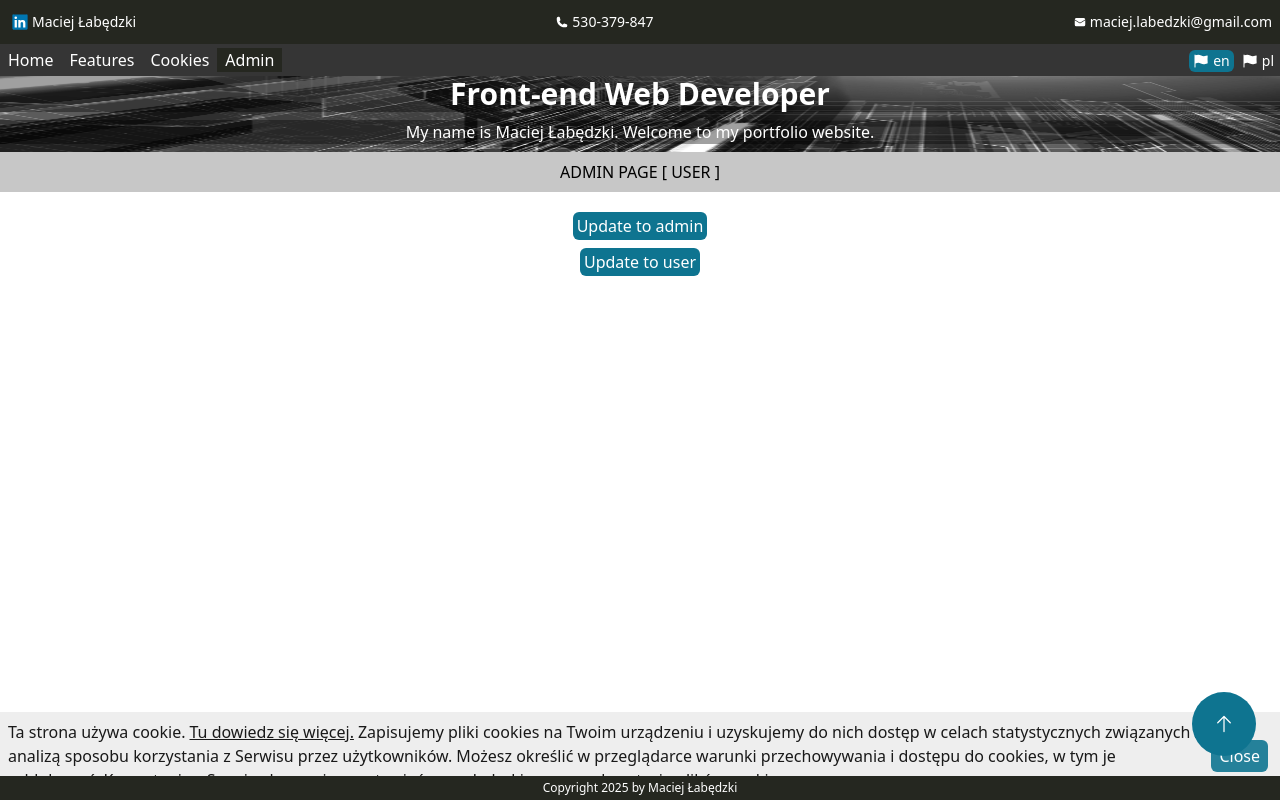
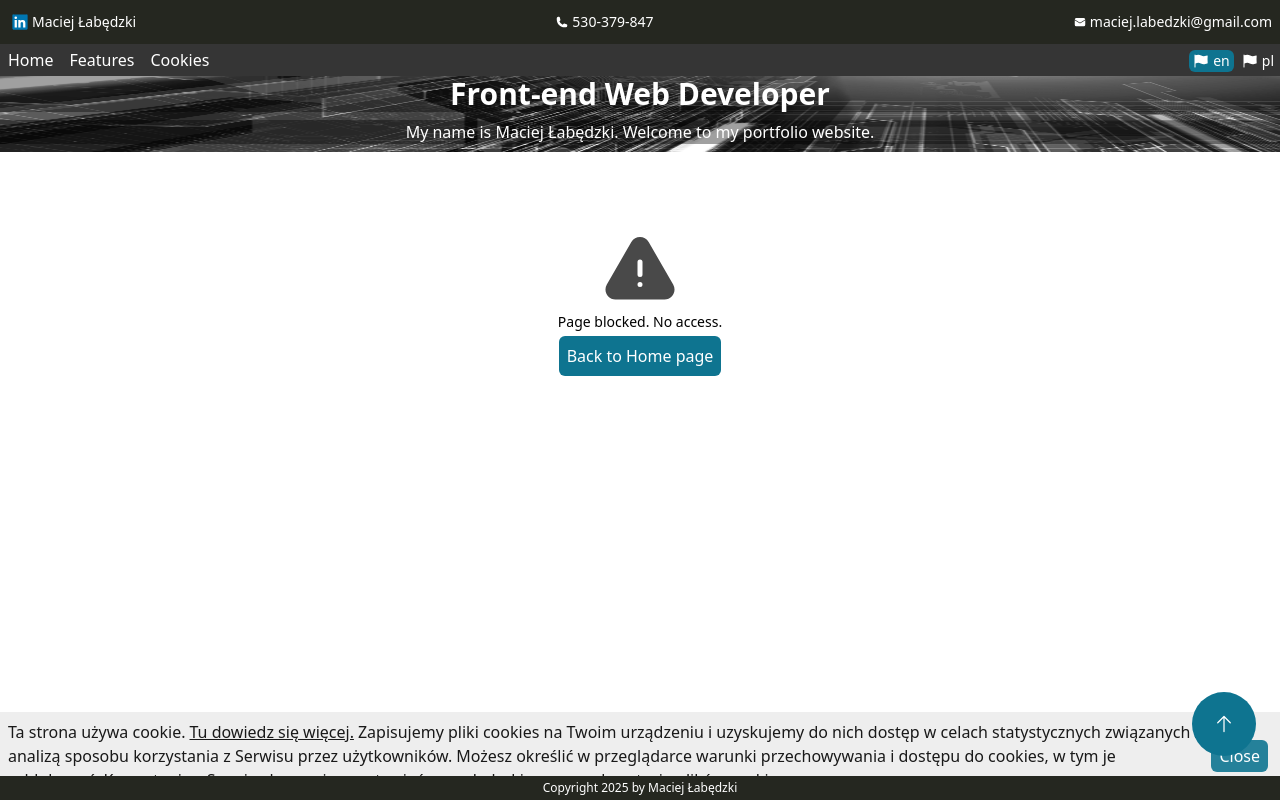
Before and after one commit to maciejlabedzki/portfolio, a React (Create React App) app: page /admin in a window 1280 px wide. Built offline with nearby package versions, Linux system fonts and the light colour scheme; what tailwindcss-safe-area would draw is missing.

Commit message:
add: Admin page, add: validation Route page, add: translations, add: more Feature, modify: Naviagation links based on env access

```diff
--- a/package.json
+++ b/package.json
@@ -80,6 +80,7 @@
     "react": "^18.2.0",
     "react-dom": "^18.2.0",
     "react-helmet": "^6.1.0",
+    "react-hot-toast": "^2.5.2",
     "react-i18next": "^12.1.5",
     "react-moment-proptypes": "^1.8.1",
     "react-refresh": "^0.17.0",
--- a/public/locales/en/translation.json
+++ b/public/locales/en/translation.json
@@ -37,6 +37,9 @@
       "BackToHomePage": "Back to Home page",
       "Header": "PAGE 404",
       "WrongURLAdress": "Wrong URL adress:"
+    },
+    "NoAccessPage": {
+      "Header": "Page blocked. No access."
     }
   },
   "SearchFiltersOptions": {
--- a/public/locales/pl/translation.json
+++ b/public/locales/pl/translation.json
@@ -37,6 +37,9 @@
       "BackToHomePage": "Wróć na Stronę Główną",
       "Header": "STRONA 404",
       "WrongURLAdress": "Błędny adres URL:"
+    },
+    "NoAccessPage": {
+      "Header": "Page blocked. No access."
     }
   },
   "SearchFiltersOptions": {
--- a/src/components/NavigationLink/NavigationLink.js
+++ b/src/components/NavigationLink/NavigationLink.js
@@ -9,6 +9,7 @@ const NavigationLink = ({
   active,
   additionalClasses,
   testId,
+  hidden,
 }) => {
   return (
     <Link
@@ -17,6 +18,7 @@ const NavigationLink = ({
         'justify-start items-center',
         'text-white my-1 px-2 hover:text-gray-50',
         active && 'bg-black-200',
+        hidden && 'hidden',
         additionalClasses,
       )}
       title={linkPath}
--- a/src/data/features.js
+++ b/src/data/features.js
@@ -327,6 +327,30 @@ const FEATURES_DATA = [
     id: 39,
     isIconByType: true,
   },
+  {
+    name: 'Admin developer page',
+    done: true,
+    type: 'admin',
+    status: 'add',
+    id: 40,
+    isIconByType: true,
+  },
+  {
+    name: 'Admin no access page',
+    done: true,
+    type: 'admin',
+    status: 'add',
+    id: 41,
+    isIconByType: true,
+  },
+  {
+    name: 'Admin validation route page by env',
+    done: true,
+    type: 'admin',
+    status: 'add',
+    id: 42,
+    isIconByType: true,
+  },
 ];
 
 export { FEATURES_DATA };
--- a/src/pages/Admin/Admin.js
+++ b/src/pages/Admin/Admin.js
@@ -6,20 +6,16 @@ import UserContext from '../../contexts/UserContext';
 import { getByTestId } from '../../lib/helper';
 
 const AdminPage = ({ testId }) => {
-  const { isAdmin, userStorage, updateUserContext } = useContext(UserContext);
+  const { isAdmin, updateUserContext } = useContext(UserContext);
 
   const handleUpdateAdmin = useCallback(
-    (isAdmin) => {
+    (value) => {
       updateUserContext?.((prevState) => ({
         ...prevState,
-        isAdmin: isAdmin,
-        userStorage: {
-          ...userStorage,
-          // name: name,
-        },
+        isAdmin: value,
       }));
     },
-    [updateUserContext, userStorage],
+    [updateUserContext],
   );
 
   return (
@@ -35,13 +31,13 @@ const AdminPage = ({ testId }) => {
       </div>
 
       <Button
-        name="Update to admin"
+        name="Context is admin"
         onClick={() => handleUpdateAdmin(true)}
         additionalClasses={'min-w-[200px]'}
       />
 
       <Button
-        name="Update to user"
+        name="Context no admin"
         onClick={() => handleUpdateAdmin(false)}
         additionalClasses={'min-w-[200px]'}
       />
--- /dev/null
+++ b/src/pages/NoAccessPage/NoAccessPage.js
@@ -0,0 +1,42 @@
+import { ExclamationTriangleIcon } from '@heroicons/react/24/solid';
+import PropTypes from 'prop-types';
+import { useTranslation } from 'react-i18next';
+import { twMerge } from 'tailwind-merge';
+import { NavigationLink } from '../../components';
+import { getByTestId } from '../../lib/helper';
+
+const NoAccessPage = ({ testId }) => {
+  const { t } = useTranslation();
+
+  return (
+    <div
+      className={twMerge(
+        'w-full mt-20 flex flex-col',
+        'justify-center items-center',
+      )}
+      {...getByTestId(testId, 'container')}
+    >
+      <ExclamationTriangleIcon className="w-20 h-20 text-black-400" />
+
+      <span className="text-sm mb-0">{t('Page.NoAccessPage.Header')}</span>
+
+      <NavigationLink
+        to="/"
+        name={t('Page.404.BackToHomePage')}
+        additionalClasses={twMerge(
+          'rounded-md px-2 py-2 bg-tahiti-700 hover:opacity-90',
+        )}
+      />
+    </div>
+  );
+};
+
+export default NoAccessPage;
+
+NoAccessPage.propTypes = {
+  testId: PropTypes.string,
+};
+
+NoAccessPage.defaultProps = {
+  testId: '',
+};
--- a/src/router/AppRouter.js
+++ b/src/router/AppRouter.js
@@ -10,7 +10,18 @@ import AdminPage from '../pages/Admin/Admin';
 import PageCookies from '../pages/Cookies/Cookies';
 import Features from '../pages/Features/Features';
 import Home from '../pages/Home/Home';
+import NoAccessPage from '../pages/NoAccessPage/NoAccessPage';
 import Page404 from '../pages/Page404/Page404';
+
+export const ProtectedAdminPage = ({ children }) => {
+  const isAdmin = JSON.parse(process.env.REACT_APP_ADMIN);
+
+  if (isAdmin) {
+    return children;
+  } else {
+    return <NoAccessPage />;
+  }
+};
 
 const router = createBrowserRouter(
   createRoutesFromElements(
@@ -25,7 +36,10 @@ const router = createBrowserRouter(
         <Route path="/" element={<Home />} />
         <Route path="/cookies" element={<PageCookies />} />
         <Route path="/features" element={<Features />} />
-        <Route path="/admin" element={<AdminPage />} />
+        <Route
+          path="/admin"
+          element={<ProtectedAdminPage children={<AdminPage />} />}
+        />
         <Route path="*" element={<Page404 />} />
       </Route>
     </>,
--- a/src/section/Navigation/Navigation.js
+++ b/src/section/Navigation/Navigation.js
@@ -3,8 +3,7 @@ import { useCallback, useEffect } from 'react';
 import { useTranslation } from 'react-i18next';
 import { useLocation } from 'react-router-dom';
 import { twMerge } from 'tailwind-merge';
-import { Button } from '../../components';
-import NavigationLink from '../../components/NavigationLink/NavigationLink';
+import { Button, NavigationLink } from '../../components';
 import { NAVIGATION_DATA } from '../../data/navigation';
 import { FlagIcon } from '../../images';
 import { getByTestId } from '../../lib/helper';
@@ -47,11 +46,11 @@ const Navigation = ({ testId }) => {
             name={t(`Navigation.${nav.name}`)}
             linkPath={nav.path}
             active={location.pathname === nav.path}
-            // hidden={
-            //   nav.admin
-            //     ? JSON.parse(process?.env?.REACT_APP_ADMIN || false)
-            //     : false
-            // }
+            hidden={
+              nav.admin
+                ? !JSON.parse(process.env.REACT_APP_ADMIN) || false
+                : false
+            }
           />
         ))}
       </div>
```
Also changed, not shown: 1 other file (tests, documents, lock files or other folders).
